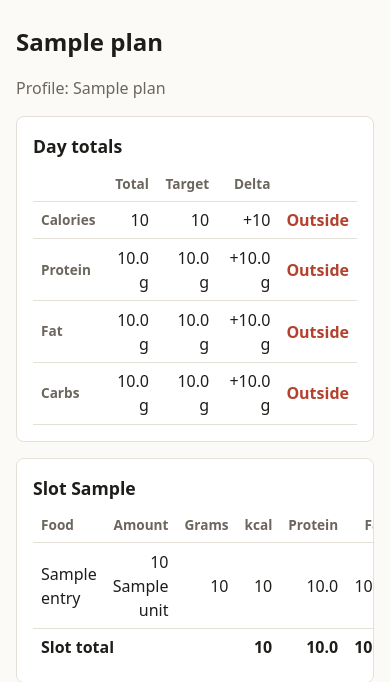
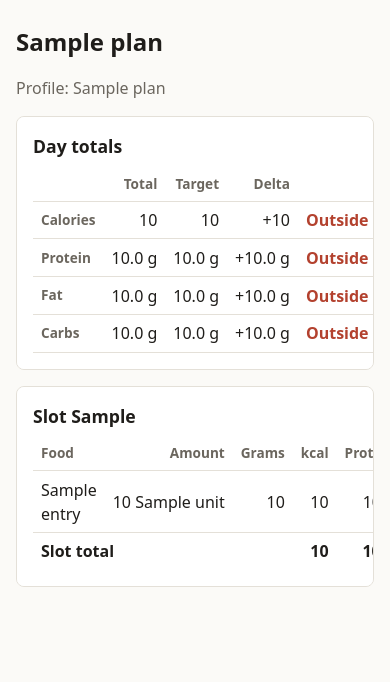
Before and after one commit to jenmcrawford/yolk-carry, a Python web app: template src/yolk/web/templates/plans/detail.html in a window 390 px wide. Shown: the part 49-731 px from the top of the page. Run offline with Jinja, Linux system fonts and the light colour scheme; the template is opened without the code that fills it: most values are stand-ins (such as "Sample title", 1, 10 or a date in 2020).

Commit message:
fix: keep numbers and units on one line at phone width
Co-Authored-By: Claude Opus 5.5 <noreply@anthropic.com>

```diff
--- a/src/yolk/web/static/app.css
+++ b/src/yolk/web/static/app.css
@@ -56,7 +56,7 @@ h2 { font-size: 1.1rem; margin: 0 0 0.5rem; }
 table { width: 100%; border-collapse: collapse; }
 th, td { padding: 0.4rem 0.5rem; border-bottom: 1px solid var(--line); text-align: left; }
 th { color: var(--muted); font-weight: 600; font-size: 0.85rem; }
-td.num, th.num { text-align: right; font-variant-numeric: tabular-nums; }
+td.num, th.num { white-space: nowrap; text-align: right; font-variant-numeric: tabular-nums; }
 tfoot td { font-weight: 600; border-bottom: none; }
 
 .slot, .totals, .notice {
```
